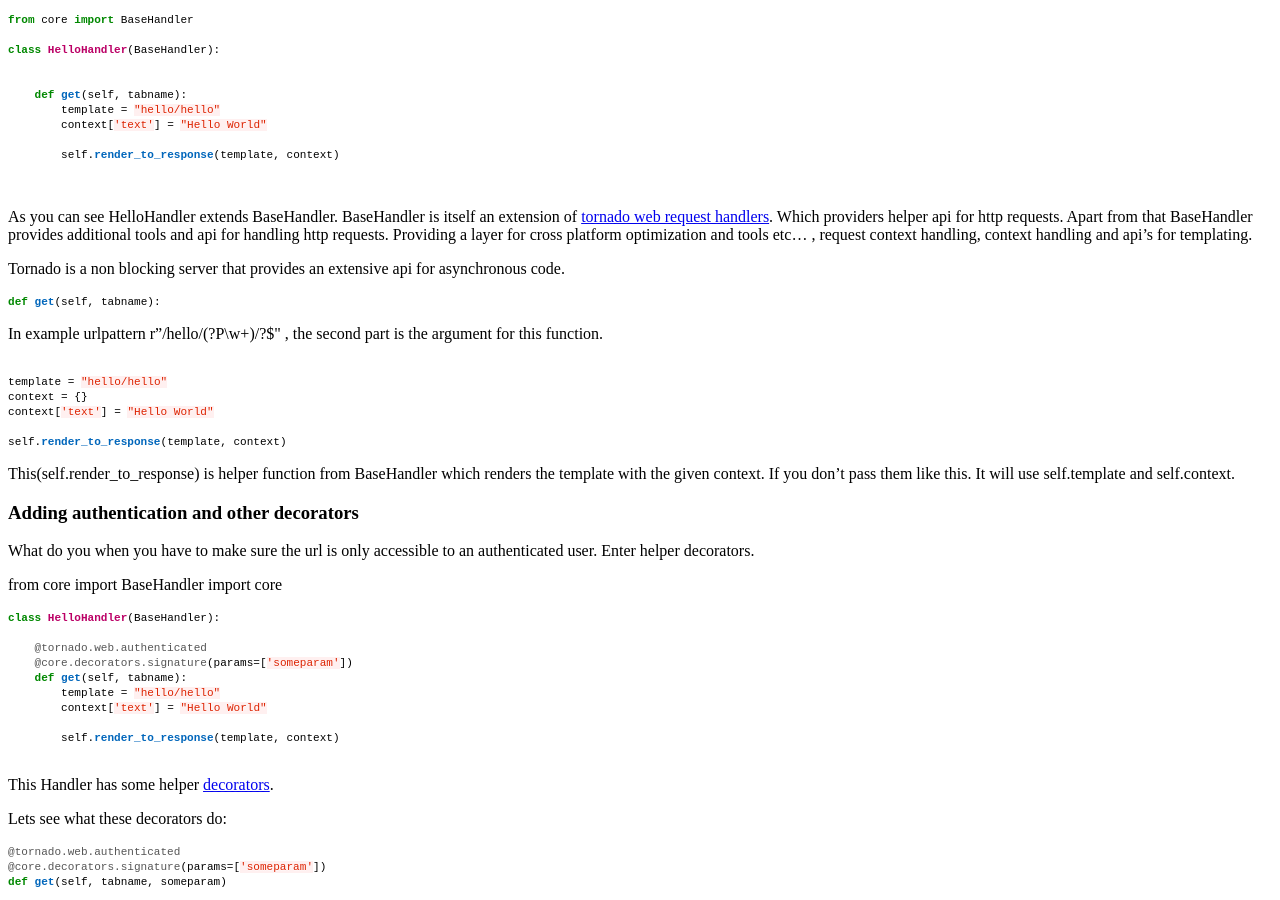
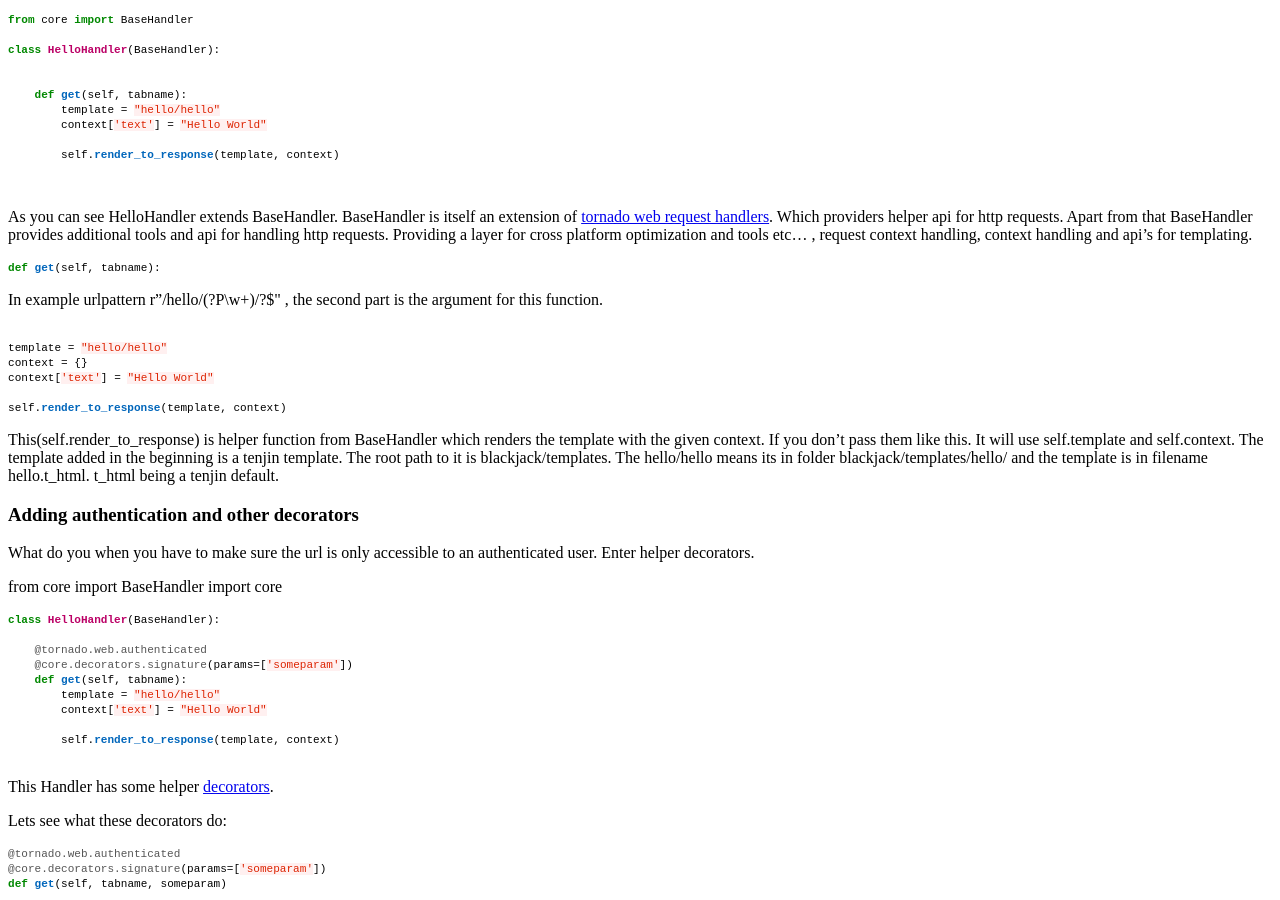
Before and after one commit to Simversity/literature, a Jekyll site: the page built from _posts/2014-08-24-adding-a-view-to-siminars.md, in a window 1280 px wide and 900 px high, scrolled down 1289 px. Built offline with Jekyll 4.4.1, drawn with Linux system fonts in a browser that asks for light colours; Markdown is read by kramdown in place of the engine named in the settings; a style sheet for code colours, icons or effects is not loaded.

Commit message:
Cleaning up the tutorial

````diff
--- a/_posts/2014-08-24-adding-a-view-to-siminars.md
+++ b/_posts/2014-08-24-adding-a-view-to-siminars.md
@@ -65,20 +65,10 @@ As you can see HelloHandler extends BaseHandler. BaseHandler is itself an extens
 
 
 
-
-Tornado is a non blocking server that provides an extensive api for asynchronous code.
-
-
-
 ```python
 def get(self, tabname):
 ```
 In example urlpattern r"/hello/(?P<tabname>\w+)/?$" , the second part is the argument for this function.
-
-
-
-
-
 
 
 ```python
@@ -91,6 +81,8 @@ self.render_to_response(template, context)
 ```
 
 This(self.render_to_response) is helper function from  BaseHandler which renders the template with the given context. If you don't pass them like this. It will use self.template and self.context.
+The template added in the beginning is a tenjin template. The root path to it is blackjack/templates. The hello/hello means its in folder blackjack/templates/hello/ and the template is in filename hello.t_html. t_html being a tenjin default.
+
 
 ### Adding authentication and other decorators
 What do you when you have to make sure the url is only accessible to an authenticated user. Enter helper decorators.
@@ -125,8 +117,7 @@ tornado.web.authenticated checks whether or not the user is authenticated. If no
 
 The core.decorators.signature validates the request if it has all the params or not for example here it will check whether the url contain the get parameter someparam.Otherwise the server would complain
 
-```text
-
+```html
 HTTPError: HTTP 412: Precondition Failed (someparam is a required parameter)
 
 ```
@@ -144,13 +135,13 @@ ${text}
 
 </html>
 
-```text
+```html
 
 ${text} -> shows the context shared to the template
 
 ```
 
-```text
+```html
 
 <?py _context['_layout'] = None ?>
 
````
Also changed, not shown: _posts/2014-08-24-keeping-states-using-routes.md (+1 -1 lines), _posts/2014-08-24-templating-basics.md (+22 -2 lines).
